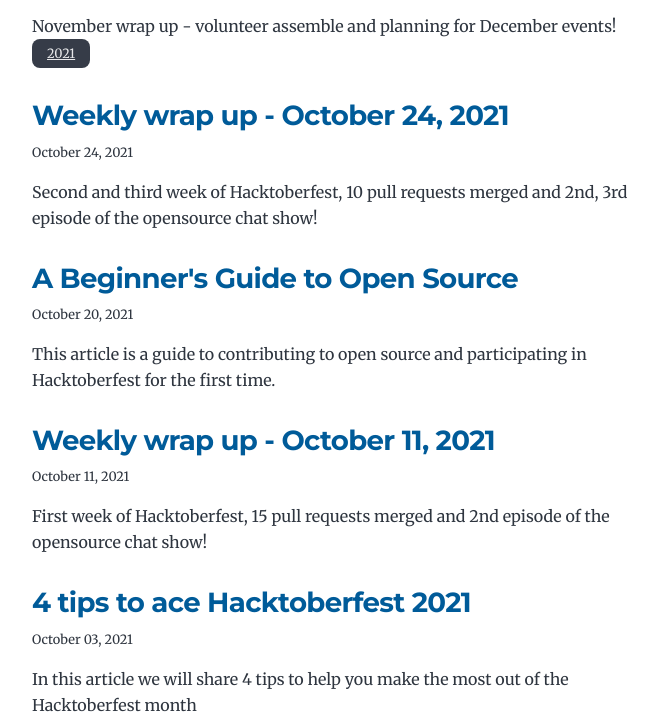
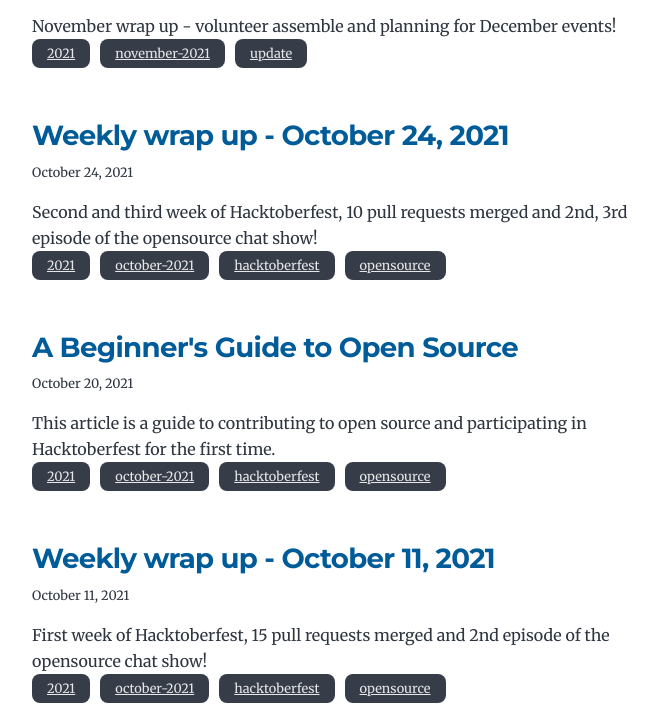
Before and after one commit to frontendstudygroup/blog, a Gatsby site: page / in a window 1280 px wide. Shown: the part 709-1423 px from the top of the page, without its empty margins (292-950 px from the left). Built offline with nearby package versions, Linux system fonts and the light colour scheme; Gatsby itself is replaced by a stand-in of ours.

Commit message:
added tags to all posts

```diff
--- a/content/blog/a-beginners-guide-to-open-source/index.md
+++ b/content/blog/a-beginners-guide-to-open-source/index.md
@@ -2,6 +2,7 @@
 title: A Beginner's Guide to Open Source
 date: "2021-10-20"
 description: "This article is a guide to contributing to open source and participating in Hacktoberfest for the first time."
+tags: ["2021", "october-2021", "hacktoberfest", "opensource"]
 ---
 
 This article was originally written by [Tolu Adegboyega](https://twitter.com/ToluAdegboyega_) on her [blog](https://blog.toluadegboyega.dev/a-beginners-guide-to-open-source).
--- a/content/blog/happy-2022/index.md
+++ b/content/blog/happy-2022/index.md
@@ -13,7 +13,7 @@ We have been planning on events and content for 2022, and we cannot wait to shar
 ## 2021 Highlights
 
 - WWCode Frontend technical track has neared 3000 members! We are growing in numbers and engagement on social media too.
-- We had a great [Hacktoberfest studygroup event](/weekly-wrap-october-24/) and [chat show series](https://www.youtube.com/watch?v=yfL0Q83beNI&list=PLVcEZG2JPVhdJVopX9jAM8PUCaC7qKOgp&index=54).
+- We had a great [Hacktoberfest studygroup event](/tags/hacktoberfest) and [chat show series](https://www.youtube.com/watch?v=yfL0Q83beNI&list=PLVcEZG2JPVhdJVopX9jAM8PUCaC7qKOgp&index=54).
 
 ![Feedback from community about the hacktoberfest 2021](./Feedback.png)
 
@@ -22,6 +22,7 @@ We have been planning on events and content for 2022, and we cannot wait to shar
 
 - [Website](https://www.womenwhocode.com/frontend)
 - [Slack](https://join.slack.com/t/womenwhocodefrontend/shared_invite/zt-gaic5y90-pDJK4H_NbObZ_MU_rcYc0A)
+- [Github](https://github.com/frontendstudygroup)
 - [Facebook](https://www.facebook.com/WomenWhoCodeFrontEnd)
 - [Instagram](https://www.instagram.com/wwcodefrontend1/)
 - [Linkedin](https://www.linkedin.com/showcase/women-who-code-front-end/)
--- a/content/blog/how-to-ace-hacktoberfest/index.md
+++ b/content/blog/how-to-ace-hacktoberfest/index.md
@@ -2,6 +2,7 @@
 title: 4 tips to ace Hacktoberfest 2021
 date: "2021-10-03T22:12:03.284Z"
 description: "In this article we will share 4 tips to help you make the most out of the Hacktoberfest month"
+tags: ["2021", "october-2021", "hacktoberfest", "opensource"]
 ---
 
 This article was originally written by [Princiya Sequeira](https://princiya.com) in her blog where she wrote about [Dear opensource - you are not easy](https://princiya.com/blog/reality-of-opensource-contributions/).
--- a/content/blog/monthly-wrap-november/index.md
+++ b/content/blog/monthly-wrap-november/index.md
@@ -2,7 +2,7 @@
 title: November 2021 updates
 date: "2021-11-30"
 description: "November wrap up - volunteer assemble and planning for December events!"
-tags: ["2021"]
+tags: ["2021", "november-2021", "update"]
 ---
 
 We had a blast in October 2021 with the Hacktoberfest chat show series and the study group. For a first timer, this event was a success.
--- a/content/blog/the-oss-chat-show/index.md
+++ b/content/blog/the-oss-chat-show/index.md
@@ -2,6 +2,7 @@
 title: The Opensource Chat Show 2021
 date: "2021-09-24T22:12:03.284Z"
 description: "Hactoberfest 2021 special - showcasing voices from the opensource community"
+tags: ["2021", "october-2021", "hacktoberfest", "opensource", "webinar"]
 ---
 
 ![Hactoberfest announcement](./announcement.png)
--- a/content/blog/weekly-wrap-october-11/index.md
+++ b/content/blog/weekly-wrap-october-11/index.md
@@ -2,6 +2,7 @@
 title: Weekly wrap up - October 11, 2021
 date: "2021-10-11"
 description: "First week of Hacktoberfest, 15 pull requests merged and 2nd episode of the opensource chat show!"
+tags: ["2021", "october-2021", "hacktoberfest", "opensource"]
 ---
 
 Past meeting notes can be found [here](https://docs.google.com/document/d/1-NoaHmWaCOKel9tpbWLbALOitKLJV8RtwKaX5maMT4g/edit?usp=sharing).
--- a/content/blog/weekly-wrap-october-24/index.md
+++ b/content/blog/weekly-wrap-october-24/index.md
@@ -2,6 +2,7 @@
 title: Weekly wrap up - October 24, 2021
 date: "2021-10-24"
 description: "Second and third week of Hacktoberfest, 10 pull requests merged and 2nd, 3rd episode of the opensource chat show!"
+tags: ["2021", "october-2021", "hacktoberfest", "opensource"]
 ---
 
 ## Opensource study group
```
